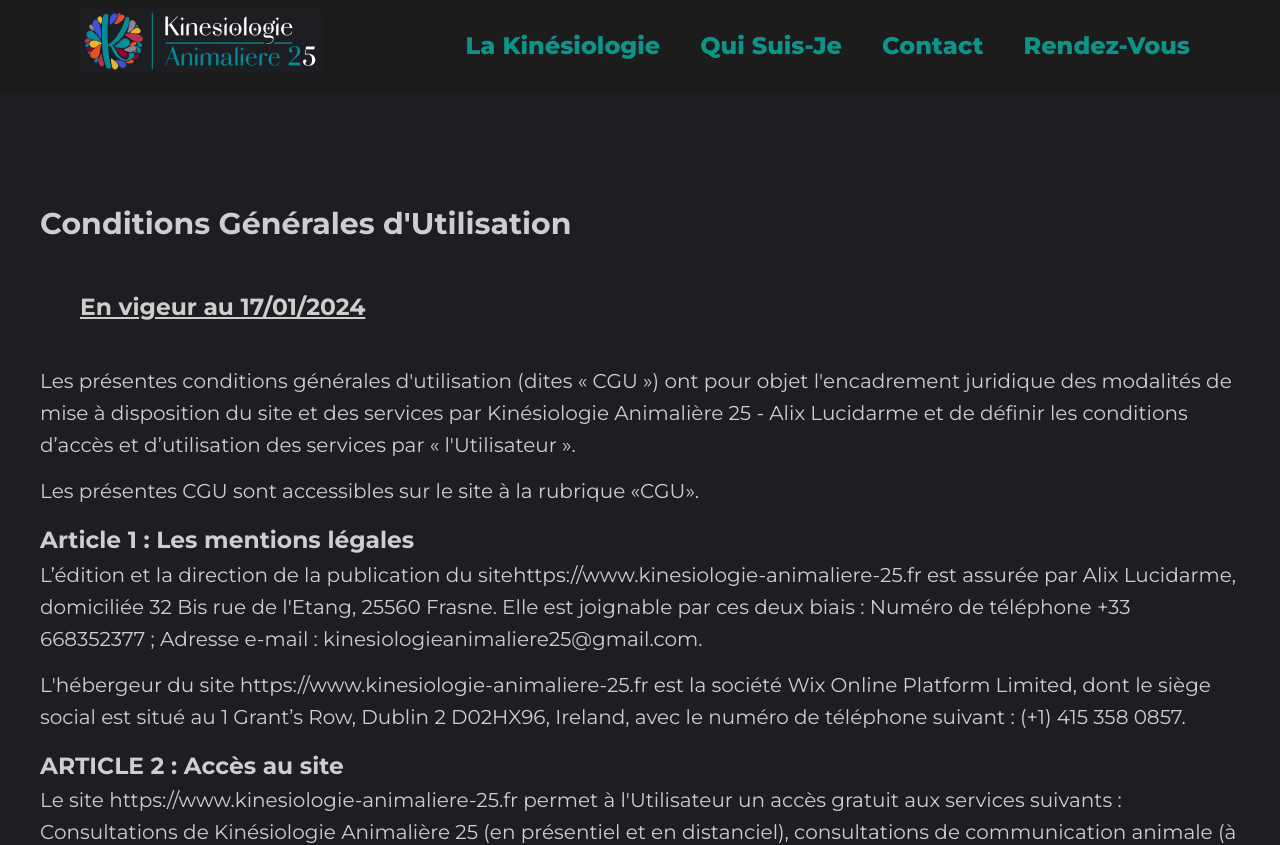
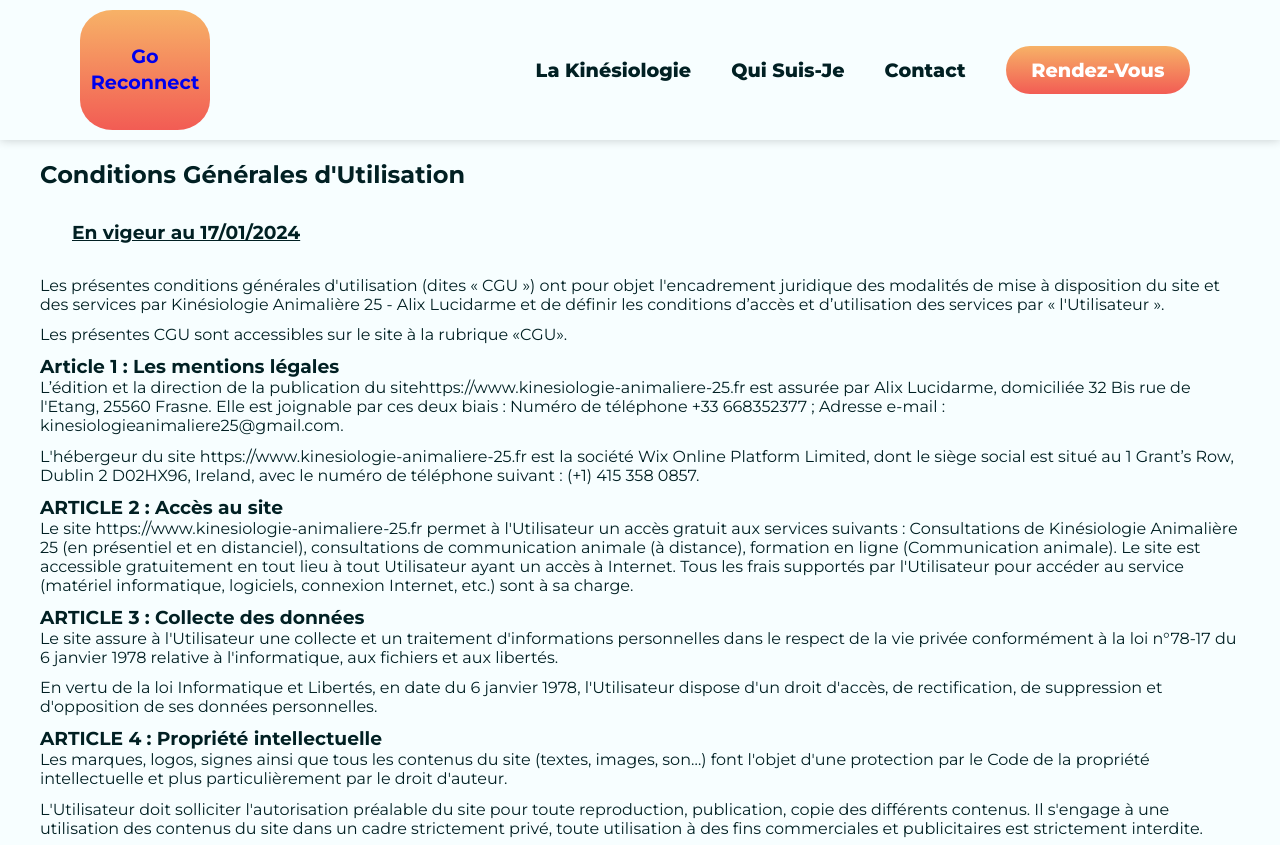
Before and after one commit to PilcodeurDev/GoReconnect, a React (Vite) app: page /condition-general-dutilisation in a window 1280 px wide. Shown: the top 845 px of the page. Built offline with nearby package versions, Linux system fonts and the light colour scheme.

Commit message:
change log and create variable color

```diff
--- a/src/App.jsx
+++ b/src/App.jsx
@@ -6,6 +6,7 @@ import { Routes, Route } from "react-router-dom";
 /**
  * The internal imports
  */
+import './styles/colors.css';
 import Home from "./components/pages/Home";
 import GeneralConditionsSale from "./components/pages/GeneralConditionsSale/GeneralConditionsSale";
 import GeneralConditionsUse from "./components/pages/GeneralConditionsUse/GeneralConditionsUse";
--- a/src/assets/index.js
+++ b/src/assets/index.js
@@ -1,5 +1,4 @@
 import alix from "./alix_cheval.jpg";
-import logotexte from "./logo_titre_ka25.jpg";
 import logo from "./logo_ka_25.jpg";
 import fbk from "./FacebookLogo.png";
 import insta from "./InstagramLogo.png";
@@ -7,4 +6,4 @@ import whatsApp from "./WhatsAppLogo.png";
 import alixAndShiba from "./alixAndShiba.jpg";
 import main from "./main.webp";
 
-export { alix, logotexte, logo, fbk, insta, whatsApp, alixAndShiba, main };
+export { alix, logo, fbk, insta, whatsApp, alixAndShiba, main };
--- a/src/components/layout/footer/Footer.css
+++ b/src/components/layout/footer/Footer.css
@@ -5,7 +5,8 @@ footer {
   justify-content: space-between;
   padding: 1rem 5rem;
   text-align: center;
-  background: #1c1c1c;
+  background: var(--bg-color);
+  box-shadow: 0px 0px 8px 0px rgba(0,0,0,0.3);
 }
 
 .textCenter {
--- a/src/components/layout/navbar/Navbar.css
+++ b/src/components/layout/navbar/Navbar.css
@@ -4,8 +4,32 @@ nav {
   justify-content: space-between;
   padding: 10px 60px 10px 80px;
   position: fixed;
-  background: #1c1c1c;
+  background-color: var(--bg-color);
+  box-shadow: 0px 0px 10px rgba(0, 0, 0, 0.2);
   z-index: 10;
+
+  a{
+    text-decoration: none;
+  }
+}
+
+.logo{
+  width: 130px;
+  height: 120px;
+  display: flex;
+  flex-direction: column;
+  justify-content: center;
+  align-items: center;
+  line-height: 1.1rem;
+  background: var(--main-color);
+  border-radius: 25%;
+  gap: .5rem;
+
+  span {
+    margin: 0;
+    font-family: montserrat-bold;
+    font-size: 1.2rem;
+  }
 }
 
 .navButton {
@@ -14,9 +38,8 @@ nav {
   gap: 40px;
   font-size: larger;
   font-weight: 800;
-  color: #0d9488;
   a {
     text-decoration: none;
-    color: #0d9488;
+    color: var(--text-color);
   }
 }
--- a/src/components/layout/navbar/Navbar.jsx
+++ b/src/components/layout/navbar/Navbar.jsx
@@ -7,25 +7,23 @@ import { Link } from "react-router-dom";
  * The internal imports
  */
 import "./Navbar.css";
-import { logotexte } from "../../../assets";
 
 export default function navbar() {
   return (
     <nav>
       <div>
         <Link to="/#moveUp">
-          <img
-            src={logotexte}
-            alt="logo Kinésiologie Animalière 25"
-            className=""
-          />
+          <div className="logo">
+            <span>Go</span>
+            <span>Reconnect</span>
+          </div>
         </Link>
       </div>
       <div className="navButton">
         <Link to="/#laKinesiologie">La Kinésiologie</Link>
         <Link to="/#quiJeSuis">Qui Suis-Je</Link>
         <Link to="/#contact">Contact</Link>
-        <Link to="/#reservation">Rendez-Vous</Link>
+        <Link to="/#reservation" className="mainButton">Rendez-Vous</Link>
       </div>
     </nav>
   );
--- a/src/components/section/banner/Banner.css
+++ b/src/components/section/banner/Banner.css
@@ -19,3 +19,7 @@
     z-index: 1;
   }
 }
+
+#banner {
+  background: var(--main-color-contrast);
+}
--- a/src/components/section/banner/Banner.jsx
+++ b/src/components/section/banner/Banner.jsx
@@ -15,7 +15,7 @@ AOS.init();
 
 export default function Banner() {
   return (
-    <section>
+    <section id="banner">
       <div className="container">
         <div className="banner">
           <img src={alixAndShiba} alt="Alix et Shiba" />
--- a/src/components/section/kinesiologie/Kinesiologie.jsx
+++ b/src/components/section/kinesiologie/Kinesiologie.jsx
@@ -45,6 +45,7 @@ export default function Kinesiologie() {
                 associée.
               </p>
             </div>
+            <button className="mainButton">Réserver</button>
           </div>
         </div>
       </div>
--- a/src/index.css
+++ b/src/index.css
@@ -7,17 +7,12 @@
 }
 
 :root {
-  font-family: montserrat;
-  line-height: 1.6;
-  font-size: 20px;
-
-  color: #cecece;
-  background-color: #1c1e22;
-
   font-synthesis: none;
   text-rendering: optimizeLegibility;
   -webkit-font-smoothing: antialiased;
   -moz-osx-font-smoothing: grayscale;
+
+  font-family: montserrat;
 }
 
 body {
@@ -25,10 +20,6 @@ body {
   min-height: 100vh;
 }
 
-i {
-  font-family: montserrat-italic;
-  font-size: 1.2rem;
-}
 .container {
   max-width: 1200px;
   margin: 0 auto;
@@ -38,23 +29,40 @@ section {
   padding: 6rem 0;
 }
 
-section:nth-child(odd) {
-  background-color: #1c1c1c;
-}
-
 h2 {
   font-size: 2.5rem;
   margin-bottom: 2rem;
 }
 
+/*
+  buttons and liens
+*/
+
+.mainButton {
+  background: var(--main-color);
+  color: white !important;
+  border: none;
+  border-radius: 2rem;
+  padding: .75rem 1.6rem;
+  font-size: 1.2rem;
+  font-weight: 800;
+  cursor: pointer;
+}
+
+.mainButton:hover {
+  background: var(--secondary-color);
+}
+
+
 .lien {
   color: #0d9488;
   text-decoration: none;
   font-family: montserrat-bold;
-  /* color: white;
-  text-decoration: underline;
-  text-underline-offset: 3px ; */
 }
+
+/*
+  Font-family
+*/
 
 @font-face {
   font-family: alexBrush;
--- /dev/null
+++ b/src/styles/colors.css
@@ -0,0 +1,21 @@
+/* Permet de changer les couleurs de plusieurs element en même temps */
+
+/*
+Couleur principal: #F25C54
+Couleur secondaire: #f7b267ff
+Couleur contrast: #54eaf2
+ */
+:root {
+  --bg-color: #f7feff;
+  --text-color: #012023;
+
+  --main-color: linear-gradient(0deg, #f25c54 , #f7b267ff );
+  --main-color-reverse: linear-gradient(180deg, #f25c54 , #f7b267ff );
+  --secondary-color: #f27059;
+
+  --main-color-contrast: #3f98B5;
+  --main-color-contrast-deux: #90D3FC;
+
+  background: var(--bg-color);
+  color: var(--text-color);
+}
```
Also changed, not shown: src/assets/logo.png (added), src/assets/logo_un.png (added).
